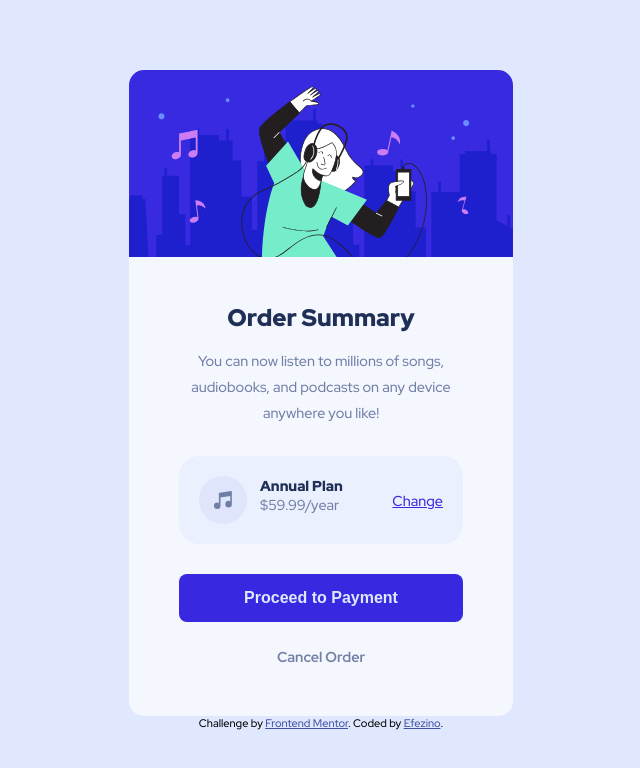
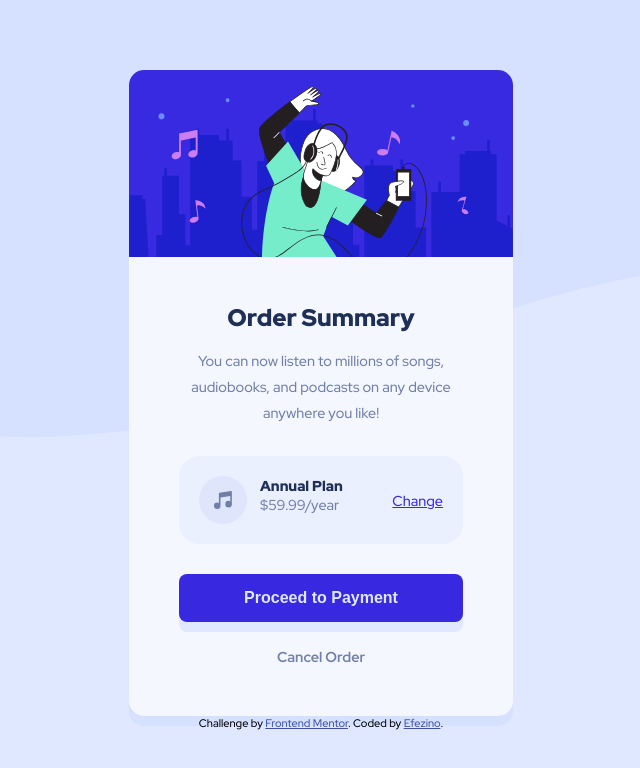
Before and after one commit to efezinoidisi/order-summary-component-main, a plain HTML site: page index.html in a window 1280 px wide. Shown: the whole page, without its empty margins (319-959 px from the left). Drawn offline with Linux system fonts and the light colour scheme.

Commit message:
style:add box-shadow

```diff
--- a/css/style.css
+++ b/css/style.css
@@ -15,6 +15,8 @@ body {
     flex-direction: column;
     justify-content: center;
     align-items: center;
+    background-image: url('../images/pattern-background-mobile.svg');
+    background-repeat: no-repeat;
 }
 
 main {
@@ -22,7 +24,7 @@ main {
     border-radius: 10px;
     background-color: hsl(225, 100%, 98%);
     border-radius: 15px;
-
+    box-shadow: 0 10px hsl(225, 100%, 92%);
 }
 
 .main {
@@ -103,6 +105,7 @@ button {
     font-size: 1rem;
     font-weight: 700;
     margin-bottom: 25px;
+    box-shadow: 0 10px hsl(225, 100%, 94%);
 }
 
 button:hover,
@@ -130,6 +133,11 @@ button:focus-visible {
 
 
 @media screen and (min-width:600px) and (max-width:900px) {
+    body {
+        background-image: url('../images/pattern-background-desktop.svg');
+        background-repeat: no-repeat;
+    }
+
     main {
         max-width: 50%;
 
@@ -137,6 +145,11 @@ button:focus-visible {
 }
 
 @media screen and (min-width:900px) {
+    body {
+        background-image: url('../images/pattern-background-desktop.svg');
+
+    }
+
     main {
         max-width: 30%;
     }
```
